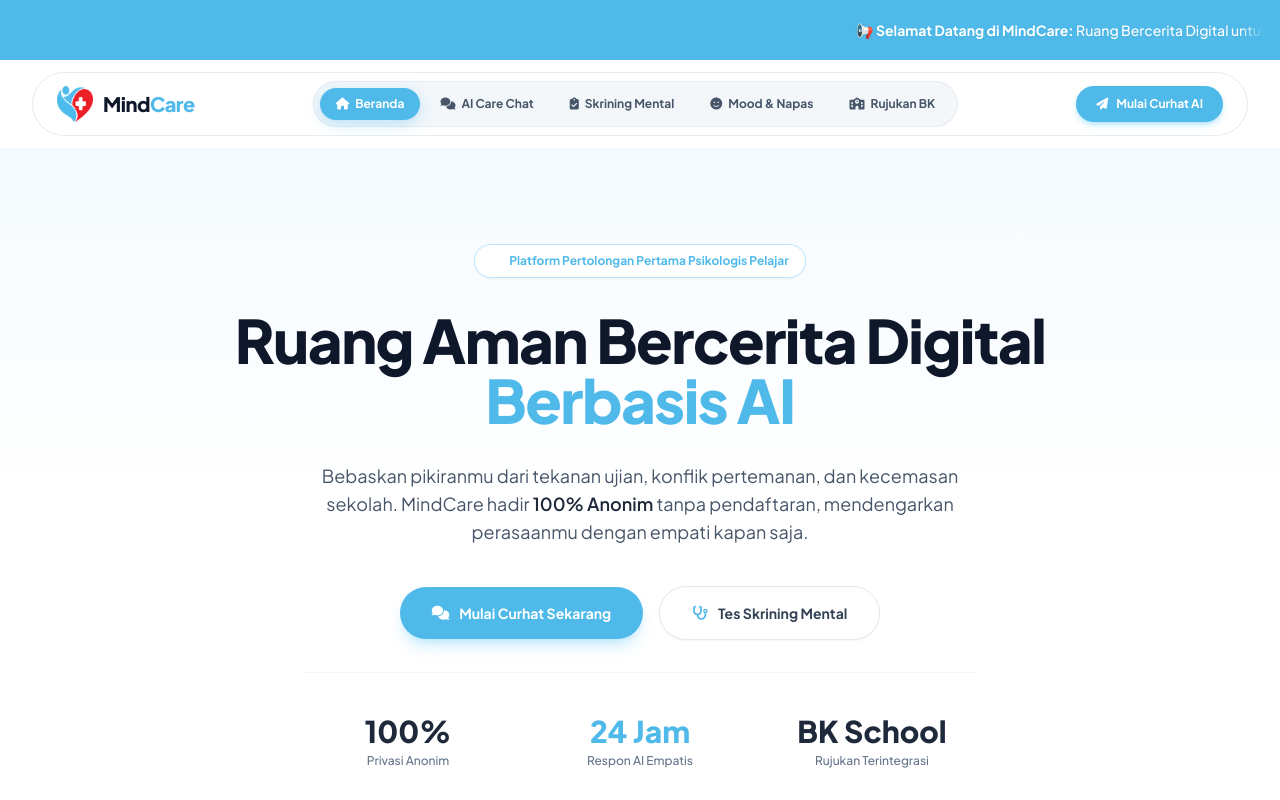
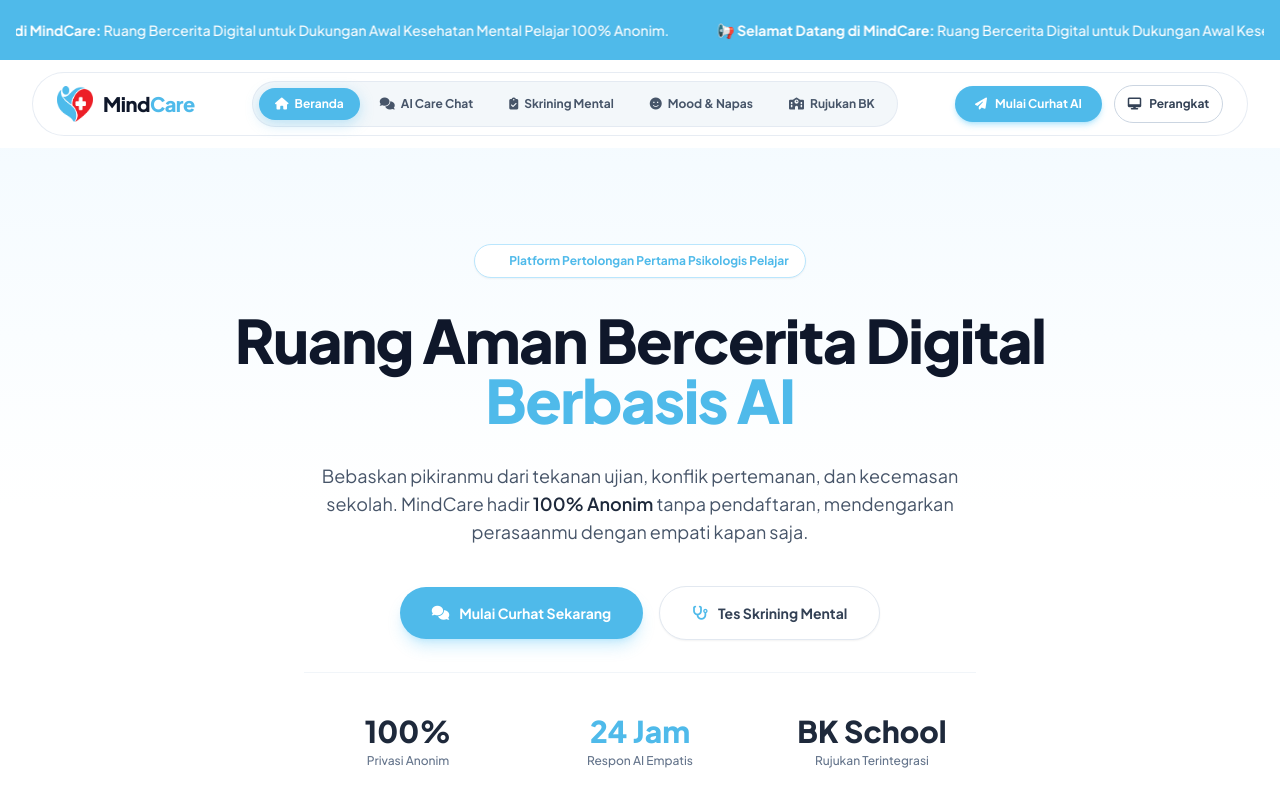
Before and after one commit to sayyidmuhammad2974-lgtm/MindCare, a plain HTML site: page index.html in a window 1280 px wide. Shown: the top 800 px of the page. Drawn offline with nearby package versions, Linux system fonts and the light colour scheme.

Commit message:
Implement theme toggle feature and enhance marquee animation

```diff
--- a/index.html
+++ b/index.html
@@ -49,7 +49,7 @@
                     <button onclick="switchView('landing')" id="nav-landing" class="nav-link active px-4 py-2 rounded-full transition-all duration-200 flex items-center gap-1.5">
                         <i class="fa-solid fa-house"></i> Beranda
                     </button>
-                    <button onclick="switchView('chat')" id="nav-chat" class="nav-link px-4 py-2 rounded-full transition-all duration-200 flex items-center gap-1.5">
+                    <button onclick="window.location.href='chat.html'" id="nav-chat" class="nav-link px-4 py-2 rounded-full transition-all duration-200 flex items-center gap-1.5">
                         <i class="fa-solid fa-comments"></i> AI Care Chat
                     </button>
                     <button onclick="switchView('skrining')" id="nav-skrining" class="nav-link px-4 py-2 rounded-full transition-all duration-200 flex items-center gap-1.5">
@@ -65,9 +65,14 @@
 
                 <!-- Quick Action Button -->
                 <div class="flex items-center gap-3">
-                    <button onclick="switchView('chat')" class="hidden sm:flex btn-brand text-white px-5 py-2.5 rounded-full font-bold text-xs shadow-md shadow-sky-400/30 flex items-center gap-2 hover:scale-105 transition-transform">
+                    <button onclick="window.location.href='chat.html'" class="hidden sm:flex btn-brand text-white px-5 py-2.5 rounded-full font-bold text-xs shadow-md shadow-sky-400/30 flex items-center gap-2 hover:scale-105 transition-transform">
                         <i class="fa-solid fa-paper-plane"></i>
                         <span>Mulai Curhat AI</span>
+                    </button>
+
+                    <button id="theme-toggle" type="button" class="theme-toggle" aria-label="Mode tampilan: Perangkat. Klik untuk mengganti." title="Mode tampilan: Perangkat">
+                        <i id="theme-icon" class="fa-solid fa-desktop" aria-hidden="true"></i>
+                        <span id="theme-label">Perangkat</span>
                     </button>
 
                     <!-- Mobile Menu Button -->
@@ -84,7 +89,7 @@
                 <button onclick="switchView('landing'); toggleMobileMenu()" class="w-full text-left px-3 py-2 rounded-xl text-slate-700 hover:bg-sky-50 hover:brand-blue-text flex items-center gap-2.5">
                     <i class="fa-solid fa-house brand-blue-text w-4"></i> Beranda
                 </button>
-                <button onclick="switchView('chat'); toggleMobileMenu()" class="w-full text-left px-3 py-2 rounded-xl text-slate-700 hover:bg-sky-50 hover:brand-blue-text flex items-center gap-2.5">
+                <button onclick="window.location.href='chat.html'" class="w-full text-left px-3 py-2 rounded-xl text-slate-700 hover:bg-sky-50 hover:brand-blue-text flex items-center gap-2.5">
                     <i class="fa-solid fa-comments brand-blue-text w-4"></i> AI Care Chat (Fase Dengar)
                 </button>
                 <button onclick="switchView('skrining'); toggleMobileMenu()" class="w-full text-left px-3 py-2 rounded-xl text-slate-700 hover:bg-sky-50 hover:brand-blue-text flex items-center gap-2.5">
@@ -129,7 +134,7 @@
 
                     <!-- CTA Buttons -->
                     <div class="flex flex-col sm:flex-row gap-4 justify-center items-center pt-2">
-                        <button onclick="switchView('chat')" class="w-full sm:w-auto btn-brand text-white font-bold px-8 py-4 rounded-full shadow-lg shadow-sky-400/25 flex items-center justify-center gap-2.5 text-sm">
+                        <button onclick="window.location.href='chat.html'" class="w-full sm:w-auto btn-brand text-white font-bold px-8 py-4 rounded-full shadow-lg shadow-sky-400/25 flex items-center justify-center gap-2.5 text-sm">
                             <i class="fa-solid fa-comments"></i>
                             <span>Mulai Curhat Sekarang</span>
                         </button>
@@ -178,7 +183,7 @@
                             <p class="text-xs text-slate-600 leading-relaxed mb-6">
                                 Berinteraksi dengan AI spesialis pendengar yang ramah, merespons cerita dengan empati dan bahasa Indonesia sehari-hari.
                             </p>
-                            <button onclick="switchView('chat')" class="text-xs font-bold brand-blue-text hover:underline flex items-center gap-1">
+                            <button onclick="window.location.href='chat.html'" class="text-xs font-bold brand-blue-text hover:underline flex items-center gap-1">
                                 Coba AI Chat <i class="fa-solid fa-arrow-right text-[10px]"></i>
                             </button>
                         </div>
--- a/script.js
+++ b/script.js
@@ -26,6 +26,51 @@
     if (menu) {
         menu.classList.toggle('hidden');
     }
+}
+
+// Pilihan tema: mengikuti perangkat, terang, atau gelap.
+function initThemePicker() {
+    const button = document.getElementById('theme-toggle');
+    const label = document.getElementById('theme-label');
+    const icon = document.getElementById('theme-icon');
+    if (!button) return;
+
+    const systemTheme = window.matchMedia('(prefers-color-scheme: dark)');
+    const modes = {
+        system: { label: 'Perangkat', icon: 'fa-desktop' },
+        light: { label: 'Terang', icon: 'fa-sun' },
+        dark: { label: 'Gelap', icon: 'fa-moon' }
+    };
+    const nextMode = { system: 'light', light: 'dark', dark: 'system' };
+    let preference = localStorage.getItem('mindcare-theme') || 'system';
+
+    function applyTheme() {
+        const theme = preference === 'system' ? (systemTheme.matches ? 'dark' : 'light') : preference;
+        const mode = modes[preference] || modes.system;
+        document.documentElement.dataset.theme = theme;
+        if (label) label.textContent = mode.label;
+        if (icon) icon.className = `fa-solid ${mode.icon}`;
+        button.setAttribute('aria-label', `Mode tampilan: ${mode.label}. Klik untuk mengganti.`);
+        button.title = `Mode tampilan: ${mode.label}`;
+    }
+
+    applyTheme();
+    button.addEventListener('click', () => {
+        preference = nextMode[preference] || 'system';
+        localStorage.setItem('mindcare-theme', preference);
+        applyTheme();
+    });
+    systemTheme.addEventListener?.('change', () => {
+        if (preference === 'system') applyTheme();
+    });
+}
+
+function initInfiniteMarquee() {
+    document.querySelectorAll('.marquee-track').forEach((track) => {
+        if (track.querySelector('.marquee-group')) return;
+        const original = track.innerHTML;
+        track.innerHTML = `<div class="marquee-group">${original}</div><div class="marquee-group" aria-hidden="true">${original}</div>`;
+    });
 }
 
 // 2. Event Listener Scroll Header Navigasi
@@ -221,5 +266,7 @@
 
 // Inisialisasi awal saat dokumen selesai dimuat
 document.addEventListener('DOMContentLoaded', () => {
+    initThemePicker();
+    initInfiniteMarquee();
     switchView('landing');
 });
--- a/style.css
+++ b/style.css
@@ -37,45 +37,27 @@
     padding-bottom: 1.25rem !important; /* Menambah jarak ke bawah */
 }
 
-/* Gradient Fade Halus di Kiri & Kanan */
-.marquee-track-container::before,
-.marquee-track-container::after {
-    content: '';
-    position: absolute;
-    top: 0;
-    bottom: 0;
-    width: 25px;
-    z-index: 10;
-    pointer-events: none;
+/* Duplicated groups loop continuously without a visible reset. */
+.marquee { width: 100%; overflow: hidden; }
+.marquee-track {
+    display: flex;
+    width: max-content;
+    animation: marquee-infinite 36s linear infinite;
+    will-change: transform;
 }
-
-.marquee-track-container::before {
-    left: 0;
-    background: linear-gradient(to right, #4FBAEA, transparent);
+.marquee-group {
+    display: flex;
+    flex: none;
+    align-items: center;
+    gap: 3rem;
+    padding-right: 3rem;
 }
-
-.marquee-track-container::after {
-    right: 0;
-    background: linear-gradient(to left, #4FBAEA, transparent);
-}
-
-/* Animasi Single Text Running dari Luar Layar Kanan ke Luar Layar Kiri */
-.marquee-track {
-    display: inline-block;
-    width: 100%;
-    animation: marquee-single-scroll 35s linear infinite; /* Ganti 18s jadi 35s agar lebih pelan */
-}
-.marquee-track:hover {
-    animation-play-state: paused;
-}
-
-@keyframes marquee-single-scroll {
-    0% {
-        transform: translateX(100%);
-    }
-    100% {
-        transform: translateX(-100%);
-    }
+.marquee-group span { flex: none; }
+.marquee:hover .marquee-track,
+.marquee-track-container:hover .marquee-track { animation-play-state: paused; }
+@keyframes marquee-infinite { to { transform: translateX(-50%); } }
+@media (prefers-reduced-motion: reduce) {
+    .marquee-track { animation-duration: 120s; }
 }
 
 /* Header & Navbar Scroll Effect (Berwarna & Mengambang) */
@@ -116,3 +98,48 @@
     display: block;
     opacity: 1;
 }
+
+/* Theme picker and dark palette shared by the SPA and standalone pages. */
+.theme-toggle {
+    display: inline-flex;
+    align-items: center;
+    gap: .5rem;
+    padding: .55rem .8rem;
+    border: 1px solid #cbd5e1;
+    border-radius: 9999px;
+    background: #fff;
+    color: #334155;
+    font-size: .75rem;
+    font-weight: 700;
+    transition: background-color .2s, color .2s, border-color .2s;
+}
+.theme-toggle:hover { background: #f1f5f9; }
+.theme-toggle:focus-visible { outline: 2px solid #4FBAEA; outline-offset: 2px; }
+html[data-theme="dark"] body { background: #0f172a !important; color: #e2e8f0 !important; }
+html[data-theme="dark"] .bg-white,
+html[data-theme="dark"] .bg-white\/80,
+html[data-theme="dark"] .bg-white\/95 { background-color: #1e293b !important; }
+html[data-theme="dark"] .bg-slate-50,
+html[data-theme="dark"] .bg-slate-50\/50,
+html[data-theme="dark"] .bg-slate-50\/70 { background-color: #111c2e !important; }
+html[data-theme="dark"] .bg-slate-100 { background-color: #334155 !important; }
+html[data-theme="dark"] .bg-sky-50,
+html[data-theme="dark"] .bg-sky-50\/50,
+html[data-theme="dark"] .bg-sky-100 { background-color: #123047 !important; }
+html[data-theme="dark"] .bg-gradient-to-b { background-image: linear-gradient(to bottom, #111c2e, #0f172a, #0f172a) !important; }
+html[data-theme="dark"] .text-slate-900,
+html[data-theme="dark"] .text-slate-800,
+html[data-theme="dark"] .text-slate-700,
+html[data-theme="dark"] .text-slate-600 { color: #e2e8f0 !important; }
+html[data-theme="dark"] .text-slate-500,
+html[data-theme="dark"] .text-slate-400 { color: #a9b8ca !important; }
+html[data-theme="dark"] .border-slate-100,
+html[data-theme="dark"] .border-slate-200,
+html[data-theme="dark"] .border-slate-200\/80 { border-color: #334155 !important; }
+html[data-theme="dark"] .theme-toggle,
+html[data-theme="dark"] input[type="text"],
+html[data-theme="dark"] textarea { border-color: #475569; background-color: #1e293b; color: #f1f5f9; }
+html[data-theme="dark"] #main-header.scrolled #navbar-box { background-color: rgba(30, 41, 59, .98) !important; }
+html[data-theme="dark"] #mobile-menu { background-color: #1e293b !important; border-color: #334155 !important; }
+html[data-theme="dark"] .chat-bubble { border-color: #334155; background-color: #1e293b; color: #e2e8f0; }
+html[data-theme="dark"] .chat-bubble-user { background-color: #123047; }
```
